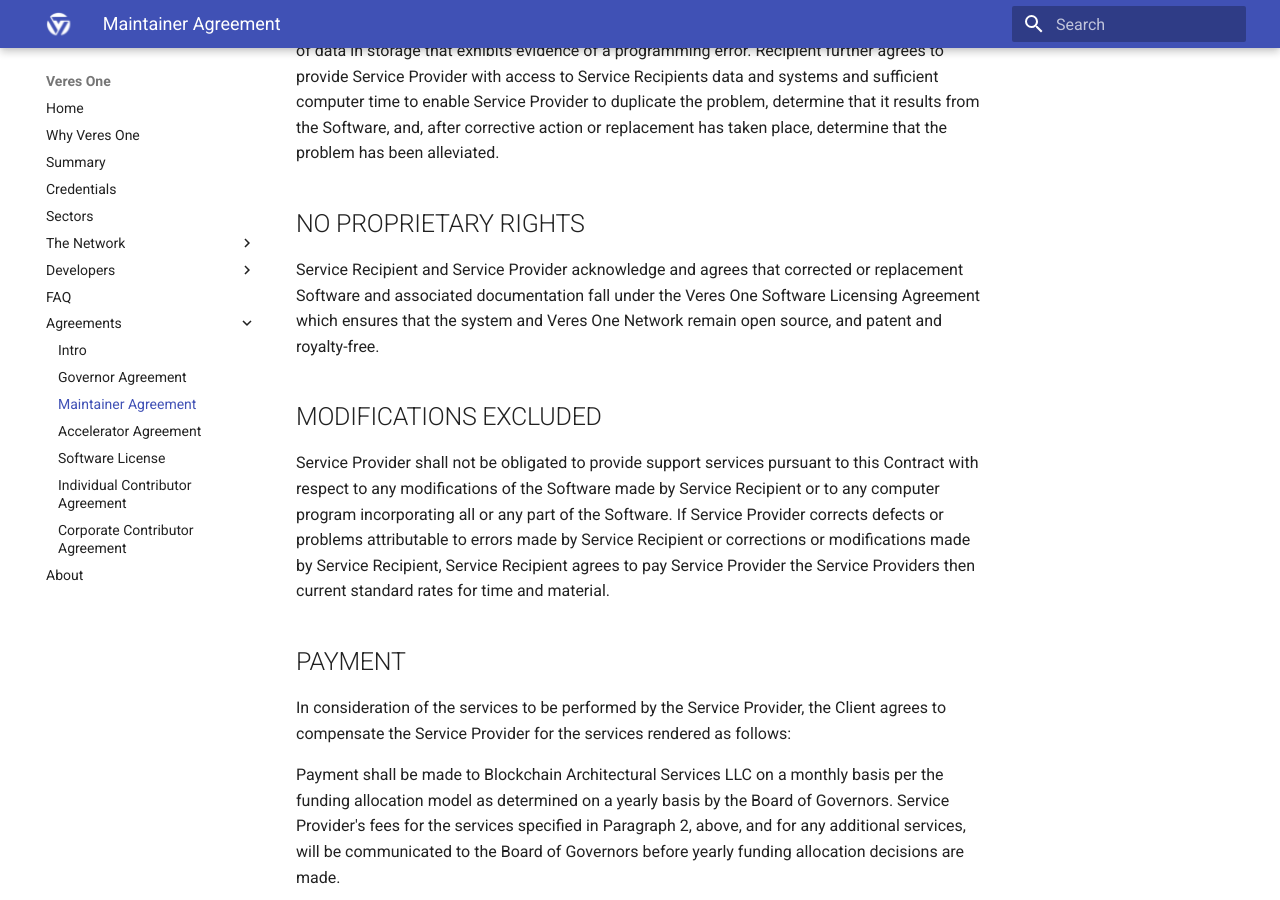
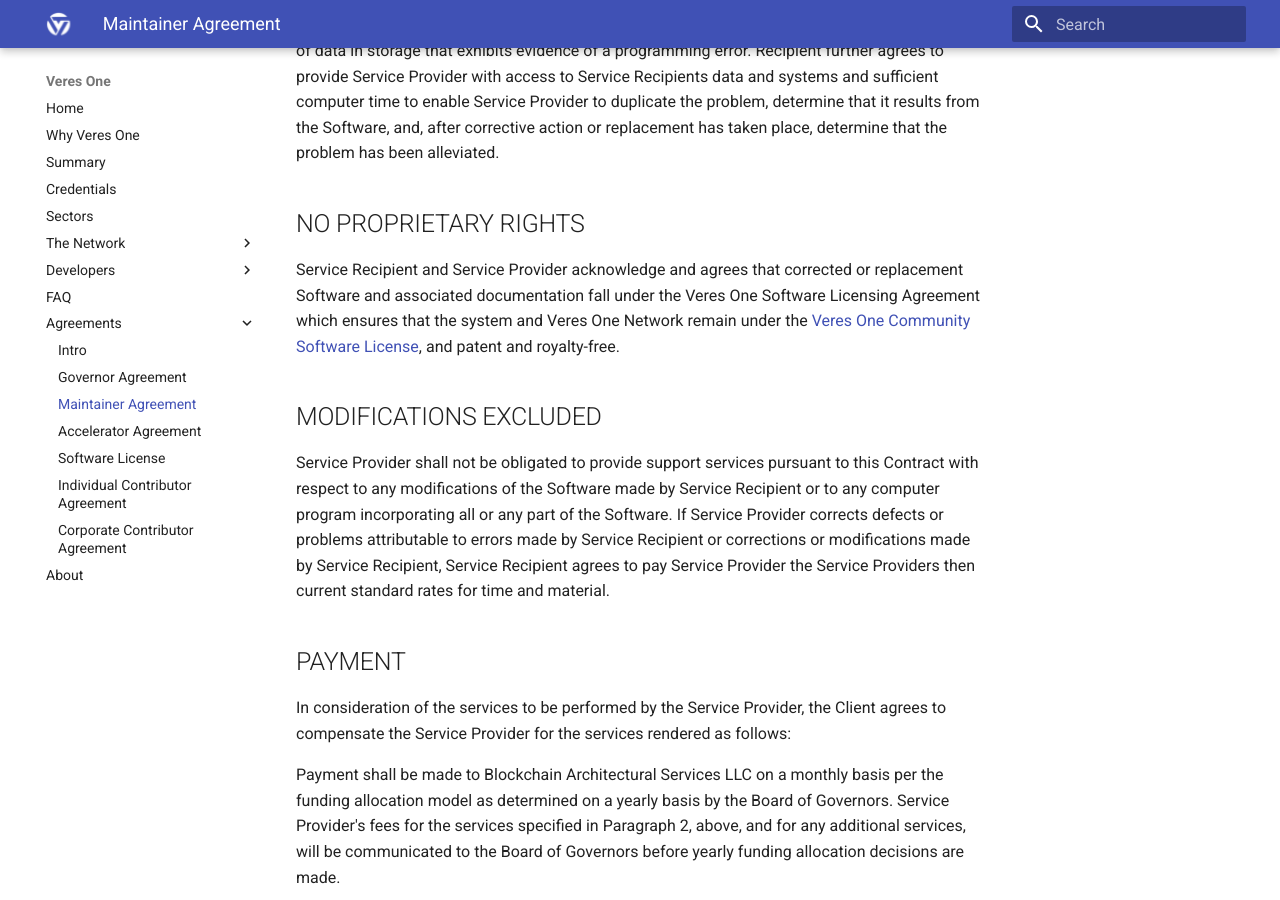
Before and after one commit to veres-one/docs.veres.one, an MkDocs documentation site: the page built from docs/agreements/maintainer.md, in a window 1280 px wide and 900 px high, scrolled down 1143 px. Built offline with MkDocs 1.6.1 and Material for MkDocs 9.7.7, drawn with Linux system fonts in a browser that asks for light colours; old or Windows-style settings are respelled for this version of MkDocs; some of the changed text lies outside the part shown.

Commit message:
Maintainer Agreement Pass, Adam.

```diff
--- a/docs/agreements/maintainer.md
+++ b/docs/agreements/maintainer.md
@@ -61,7 +61,8 @@ problem has been alleviated.
 Service Recipient and Service Provider acknowledge
 and agrees that corrected or replacement Software and associated documentation
 fall under the Veres One Software Licensing Agreement which ensures that
-the system and Veres One Network remain open source, and patent and
+the system and Veres One Network remain under the [Veres One Community Software
+License](https://docs.veres.one/agreements/software/), and patent and
 royalty-free.
 
 ## MODIFICATIONS EXCLUDED
```
Also changed, not shown: other parts of docs/agreements/maintainer.md (+2 -2 lines).
